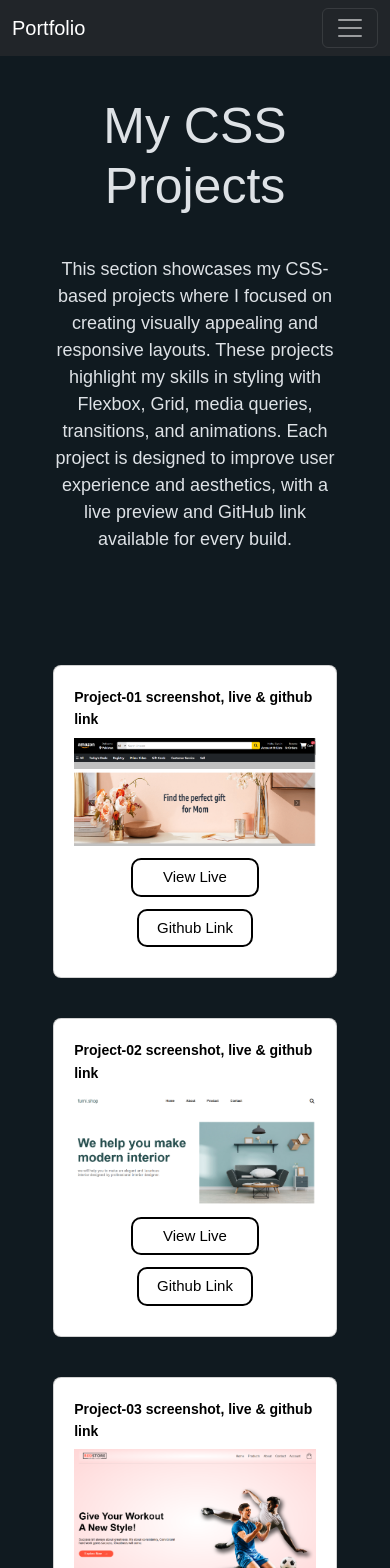
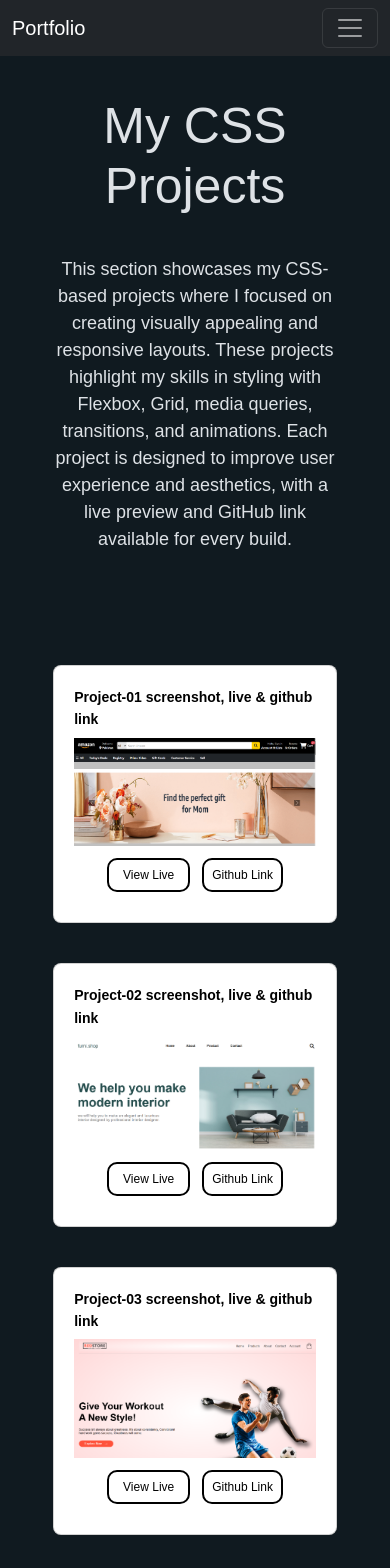
Before and after one commit to AzizullahCodes/portfolio-first, a React (Vite) app in the folder portfolio/: page /cssProjects in a window 390 px wide. Shown: the top 1568 px of the page. Built offline with nearby package versions, Linux system fonts and the light colour scheme.

Commit message:
button setting

```diff
--- a/portfolio/src/pages/cssProjects/cssProjects.css
+++ b/portfolio/src/pages/cssProjects/cssProjects.css
@@ -94,9 +94,9 @@ body{
 .cssProjects .one{
     padding: 6px 30px;
 
-  background: transparent;      /* no background */
-  border: 2px solid black;      /* black border */
-  color: black;                 /* black text */
+  background: transparent;
+  border: 2px solid black;
+  color: black;
 font-size: 15px;
   border-radius: 10px;
   cursor: pointer;
@@ -107,9 +107,9 @@ font-size: 15px;
 .cssProjects .two{
     padding: 6px 18px;
 
-  background: transparent;      /* no background */
-  border: 2px solid black;      /* black border */
-  color: black;                 /* black text */
+  background: transparent;
+  border: 2px solid black;
+  color: black;
 font-size: 15px;
   border-radius: 10px;
   cursor: pointer;
@@ -147,6 +147,7 @@ font-size: 15px;
 @media (max-width: 768px){
  .cssProjects .secondRow{
     grid-template-columns:100%;
+
   }
 }
 
@@ -155,6 +156,33 @@ font-size: 15px;
     padding-top: 20px;
     padding-bottom: 40px;
   }
+
+  .cssProjects .one{
+    padding: 6px 14px;
+
+  background: transparent;
+  border: 2px solid black;
+  color: black;
+font-size: 12px;
+  border-radius: 10px;
+  cursor: pointer;
+  transition: all 0.3s ease;
+  white-space: nowrap;
+}
+
+.cssProjects .two{
+    padding: 6px 8px;
+
+  background: transparent;
+  border: 2px solid black;
+  color: black;
+font-size: 12px;
+  border-radius: 10px;
+  cursor: pointer;
+  transition: all 0.3s ease;
+  white-space: nowrap;
+}
+
 }
 
 
```
